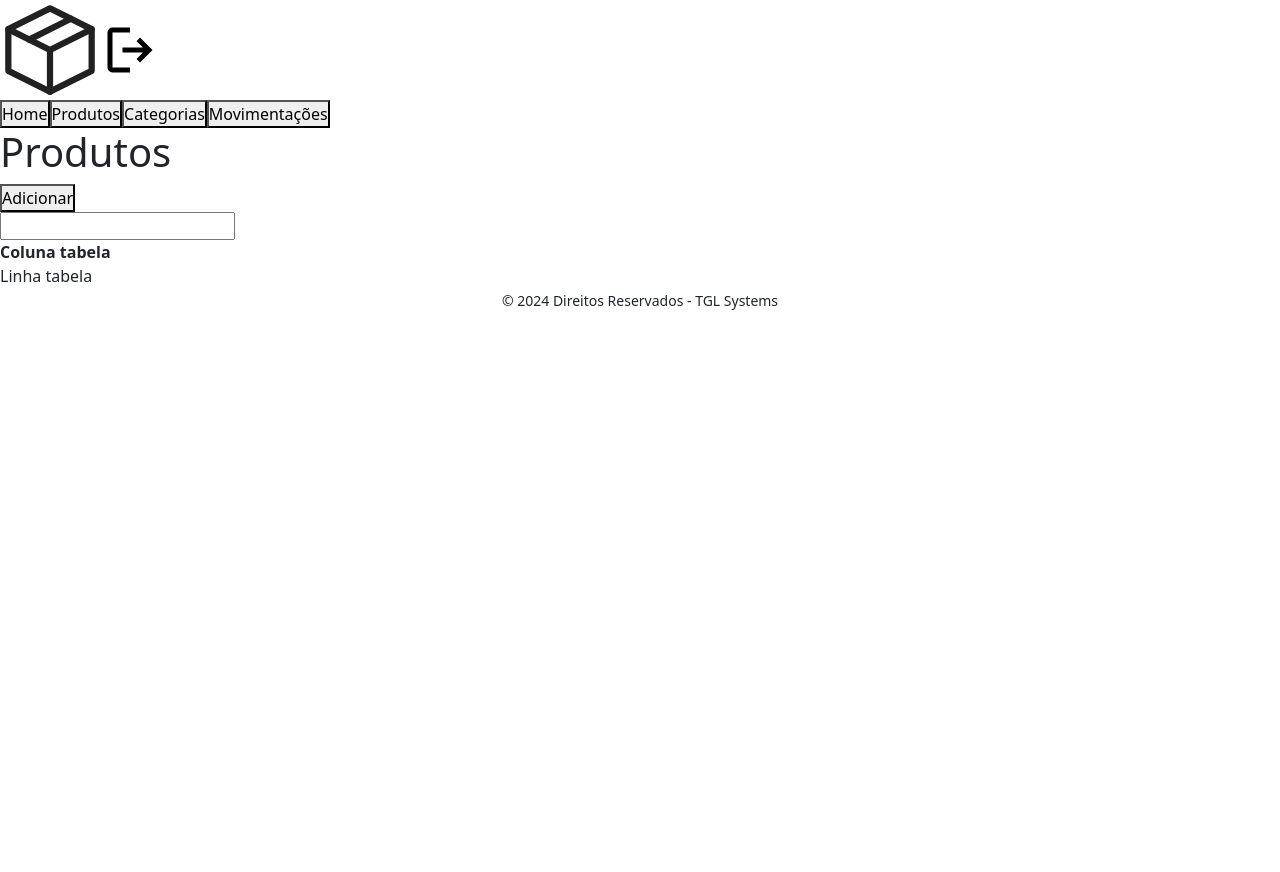
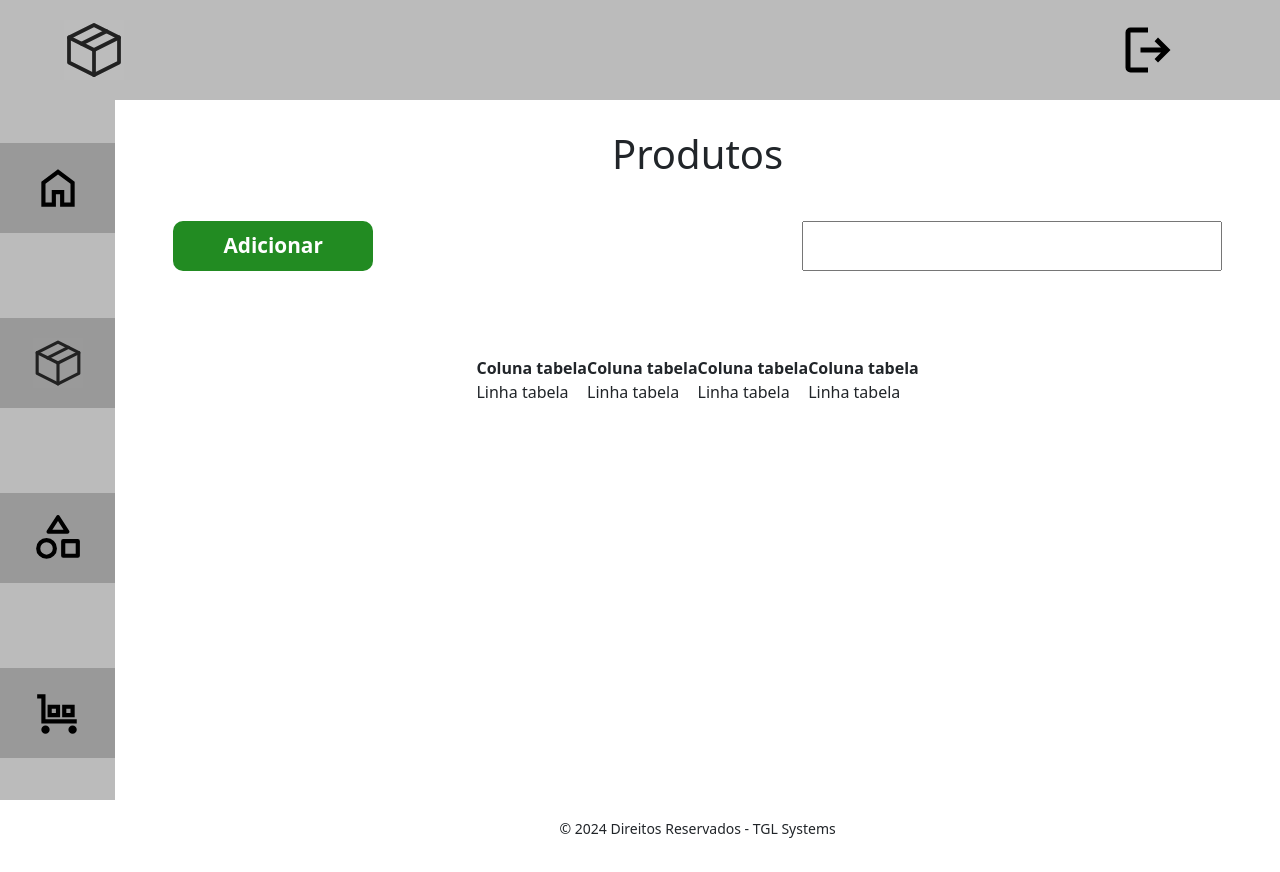
Before and after one commit to Kaiquemarques00/Projeto_inventario, a React (Vite) app in the folder Interface/: page /produtos in a window 1280 px wide. Before the commit the page ends 800 px from the top, so only its background shows below. Built offline with nearby package versions, Linux system fonts and the light colour scheme.

Commit message:
Adicionando estilização na parte de produtos

```diff
--- a/Interface/src/components/Appbar.jsx
+++ b/Interface/src/components/Appbar.jsx
@@ -3,12 +3,14 @@ import React from 'react';
 import logo from '../assets/product.svg';
 import logout from '../assets/logout.svg';
 
+import "./Appbar.style.css"
+
 const Appbar = () => {
     return (
         <>
-            <header>
-                <img src={logo} alt="Logo da empresa" />
-                <img src={logout} alt="Icone de logout" />
+            <header className='appbar'>
+                <img src={logo} className='logo' alt="Logo da empresa" />
+                <img src={logout} className='logout' alt="Icone de logout" />
             </header>
         </>
     );
--- /dev/null
+++ b/Interface/src/components/Appbar.style.css
@@ -0,0 +1,21 @@
+.appbar {
+    width: 100%;
+    height: 100px;
+    display: flex;
+    justify-content: space-between;
+    align-items: center;
+    background-color: #bbb;
+
+    & .logo {
+        margin-left: 5%;
+    }
+
+    & .logout {
+        margin-right: 8%;
+        cursor: pointer;
+    }
+
+    & .logout:hover {
+        opacity: 70%;
+    }
+}
--- a/Interface/src/components/Footer.jsx
+++ b/Interface/src/components/Footer.jsx
@@ -1,12 +1,16 @@
 import React from 'react';
+
+import "./Footer.style.css"
 
 const Footer = () => {
     return (
         <>
-            <footer className='d-flex justify-content-center mb-3'>
-                <p className='fs-7 w-100 text-center'><small className='fs-7 w-100 text-center'>&copy; {new Date().getFullYear()} Direitos Reservados - TGL Systems</small></p>
+            <footer className='d-flex justify-content-center mb-3 align-items-end'>
+                <p className='fs-7 w-100 mt-3 text-center'><small className='fs-7 w-100 text-center'>&copy; {new Date().getFullYear()} Direitos Reservados - TGL Systems</small></p>
             </footer>
         </>
+
+
     );
 }
 
--- /dev/null
+++ b/Interface/src/components/Footer.style.css
@@ -0,0 +1,9 @@
+p.text-center {
+    margin-left: 16%;
+}
+
+@media screen and (min-width: 767.98px) {
+    p.text-center {
+        margin-left: 9%;
+    }
+}
--- a/Interface/src/components/Sidebar.jsx
+++ b/Interface/src/components/Sidebar.jsx
@@ -1,13 +1,42 @@
 import React from 'react';
 
+import "./Sidebar.style.css"
+
+import homeIcon from '../assets/home.svg';
+import produtoIcon from '../assets/product.svg';
+import categoryIcon from '../assets/category.svg';
+import movementIcon from '../assets/movement.svg';
+
+
 const Sidebar = () => {
+
     return (
         <>
-            <nav>
-                <button>Home</button>
-                <button>Produtos</button>
-                <button>Categorias</button>
-                <button>Movimentações</button>
+            <nav className='sidebar'>
+                <button>
+                    <a href="/">
+                        <img src={homeIcon} alt="" />
+                        <p>Home</p>
+                    </a>
+                </button>
+                <button>
+                    <a href="/produtos">
+                        <img src={produtoIcon} alt="" />
+                        <p>Produto</p>
+                    </a>
+                </button>
+                <button>
+                    <a href="/categorias">
+                        <img src={categoryIcon} alt="" />
+                        <p>Categoria</p>
+                    </a>
+                </button>
+                <button>
+                    <a href="/movimentacoes">
+                        <img src={movementIcon} alt="" />
+                        <p>Movimentações</p>
+                    </a>
+                </button>
             </nav>
         </>
     );
--- /dev/null
+++ b/Interface/src/components/Sidebar.style.css
@@ -0,0 +1,76 @@
+.sidebar {
+    display: flex;
+    flex-direction: column;
+    min-width: 16%;
+    align-items: center;
+    height: calc(100vh - 100px);
+    justify-content: space-around;
+    position: fixed;
+    background-color: #bbb;
+
+    & button {
+        width: 100%;
+        border: none;
+        height: 80px;
+        min-height: 60px;
+        cursor: pointer;
+        background-color: #999;
+
+        & a {
+            text-decoration: none;
+            color: #000;
+
+            & img {
+                max-width: 50px;
+                max-height: 50px;
+            }
+
+            & p {
+                display: none;
+            }
+        }
+    }
+}
+
+.sidebar:hover {
+    min-width: 30%;
+
+    & button {
+        height: 90px;
+
+        & img {
+            max-width: 60px;
+            max-height: 60px;
+        }
+
+        & p {
+            display: block;
+            margin-bottom: 8px;
+            font-size: clamp(1rem, 1.5vw, 1.1rem);
+            font-weight: 600;
+        }
+    }
+
+    & button:hover {
+        filter: brightness(70%);
+    }
+}
+
+@media screen and (min-width: 767.98px) {
+    .sidebar {
+        min-width: 9%;
+
+        & button {
+            height: 90px;
+        }
+    }
+
+    .sidebar:hover {
+        min-width: 14%;
+    }
+}
+
+.scroll {
+    height: 100vh;
+    top: 0;
+}
--- a/Interface/src/pages/produtos/Produtos.jsx
+++ b/Interface/src/pages/produtos/Produtos.jsx
@@ -4,28 +4,47 @@ import Appbar from '../../components/Appbar';
 import Sidebar from '../../components/Sidebar';
 import Footer from '../../components/Footer';
 
+import "./Produtos.style.css"
+
 const Produtos = () => {
+    const sidebar = document.querySelector(".sidebar");
+
+    window.addEventListener('scroll', function() {
+        const sidebar = document.querySelector(".sidebar");
+        if (window.scrollY > 50) {
+            sidebar.classList.add("scroll");
+        } else if (window.scrollY <= 50){
+            sidebar.classList.remove("scroll");
+        }
+      });
+
+    console.log(sidebar)
+
     return (
         <>
             <Appbar />
             <Sidebar />
-            <main >
-                <h1>Produtos</h1>
+            <main>
+                <h1 className='title'>Produtos</h1>
                 <section id='features'>
                     <button>Adicionar</button>
-                    <article>
-                        <input type="search" name="" id="" />
-                    </article>
+                    <input type="search" name="" id="" />
                 </section>
                 <section id='table'>
                     <table>
                         <thead>
                             <tr>
                                 <th>Coluna tabela</th>
+                                <th>Coluna tabela</th>
+                                <th>Coluna tabela</th>
+                                <th>Coluna tabela</th>
                             </tr>
                         </thead>
                         <tbody>
                             <tr>
+                                <td>Linha tabela</td>
+                                <td>Linha tabela</td>
+                                <td>Linha tabela</td>
                                 <td>Linha tabela</td>
                             </tr>
                         </tbody>
--- a/Interface/src/pages/produtos/Produtos.style.css
+++ b/Interface/src/pages/produtos/Produtos.style.css
@@ -0,0 +1,70 @@
+main {
+    width: 84%;
+    display: flex;
+    margin-left: 16%;
+    flex-direction: column;
+    align-items: center;
+    height: calc(100vh - 100px);
+    gap: 20px;
+
+    & h1.title {
+        font-size: calc(2rem, 2vw, 2.5rem);
+        margin-top: 30px;
+    }
+
+    & section#features {
+        display: flex;
+        height: 80px;
+        min-width: 90%;
+        justify-content: space-between;
+        align-items: center;
+
+        & button {
+            border: none;
+            height: 40px;
+            padding: 0 10px;
+            border-radius: 10px;
+            background-color: forestgreen;
+            color: #fff;
+            font-weight: 600;
+            cursor: pointer;
+        }
+
+        & input {
+            height: 40px;
+            padding: 0 15px;
+            width: 65%;
+        }
+
+        & input:focus {
+            border: none;
+        }
+    }
+
+
+}
+
+@media screen and (min-width: 767.98px) {
+    main {
+        width: 91%;
+        margin-left: 9%;
+
+        & section#features {
+            max-width: 80%;
+            margin-bottom: 50px;
+
+            & button {
+                height: 50px;
+                padding: 0 50px;
+                font-size: 1.3rem;
+            }
+
+            & input {
+                height: 50px;
+                width: 40%;
+            }
+        }
+    }
+
+
+}
```
Also changed, not shown: Interface/src/assets/home.svg, Interface/src/assets/movement.svg.
